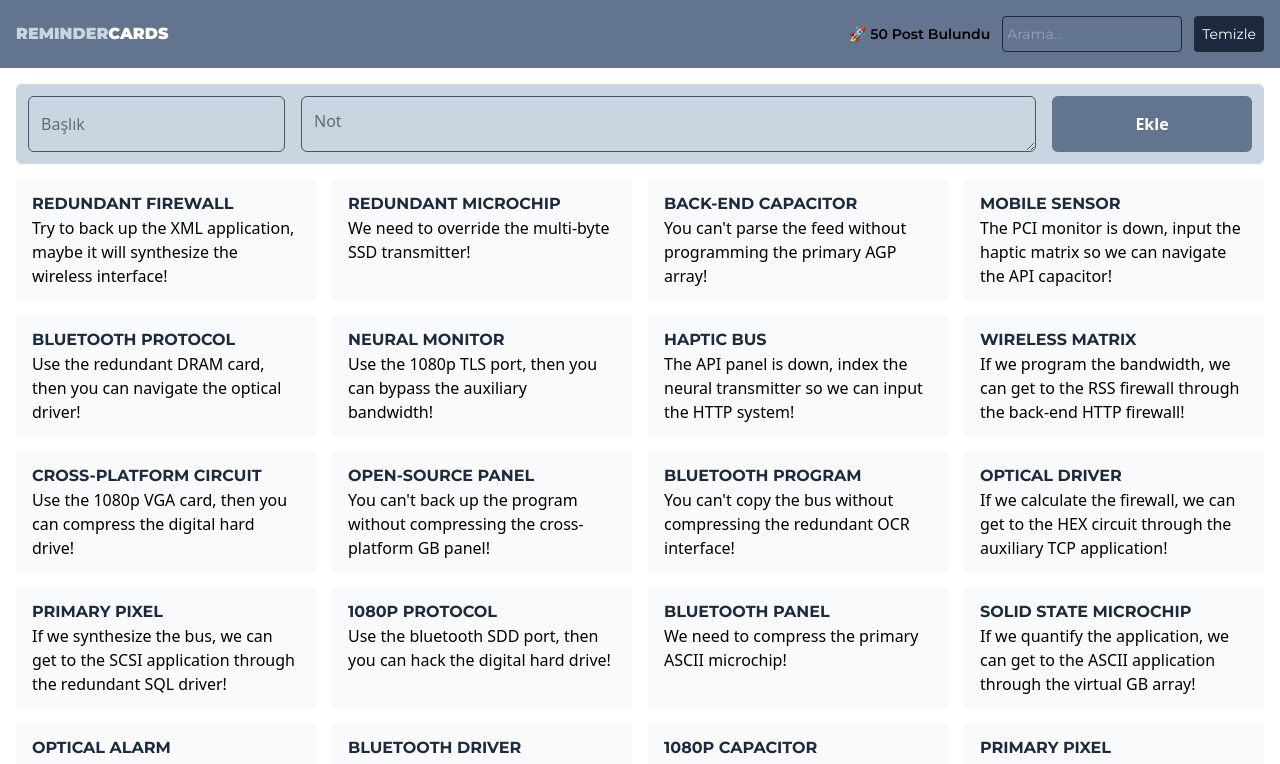
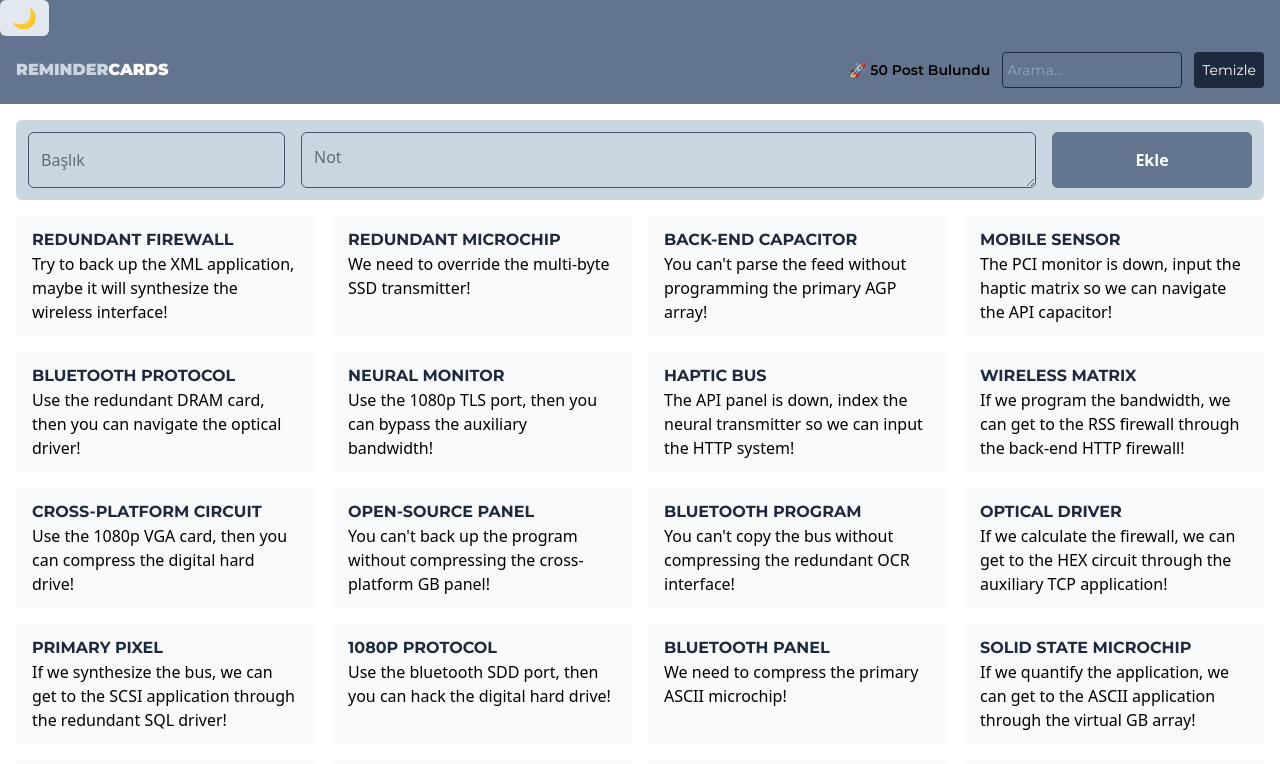
Before and after one commit to tarikCekirge/reminder-cards, a React (Vite) app: page / in a window 1280 px wide. Shown: the top 764 px of the page. Built offline with nearby package versions, Linux system fonts and the light colour scheme.

Commit message:
Added dark mode

```diff
--- /dev/null
+++ b/src/components/DarkModeToggle.jsx
@@ -0,0 +1,16 @@
+import { usePost } from "../contexts/PostContext";
+
+const DarkModeToggle = () => {
+    const { state, toggleDarkMode } = usePost();
+
+    return (
+        <button
+            onClick={toggleDarkMode}
+            className="text-xl px-3 py-1 rounded-md transition-colors duration-300 bg-slate-200 dark:bg-slate-800 text-black dark:text-white"
+        >
+            {state.isDarkMode ? "☀️" : "🌙"}
+        </button>
+    );
+};
+
+export default DarkModeToggle;
--- a/src/components/Header.jsx
+++ b/src/components/Header.jsx
@@ -1,4 +1,5 @@
 import { usePost } from '../contexts/PostContext'
+import DarkModeToggle from './DarkModeToggle'
 import Results from './Results'
 import SearchPosts from './SearchPosts'
 
@@ -6,6 +7,7 @@ const Header = () => {
     const { handleClearPosts } = usePost()
     return (
         <header className='bg-slate-500 font-montserrat gap-3'>
+            <DarkModeToggle />
             <nav className='container flex py-4 items-center'>
                 <h1 className='text-white font-black mr-auto'><span className='text-slate-300'>REMINDER</span>CARDS</h1>
                 <div className='flex gap-3 items-center'>
--- a/src/contexts/PostContext.jsx
+++ b/src/contexts/PostContext.jsx
@@ -1,4 +1,4 @@
-import { createContext, useContext, useReducer, useEffect } from 'react';
+import { createContext, useContext, useReducer, useLayoutEffect } from 'react';
 import { faker } from '@faker-js/faker';
 
 function createRandomPost() {
@@ -8,11 +8,19 @@ function createRandomPost() {
     };
 }
 
+const getInitialDarkMode = () => {
+    const saved = localStorage.getItem("darkMode");
+    if (saved !== null) return JSON.parse(saved);
+    return window.matchMedia?.("(prefers-color-scheme: dark)")?.matches || false;
+};
+
+
+
 const initialState = {
     posts: Array.from({ length: 50 }, () => createRandomPost()),
     archivePosts: Array.from({ length: 50 }, () => createRandomPost()),
     searchQuery: "",
-    isFakeDark: false,
+    isDarkMode: getInitialDarkMode(),
     showArchive: false,
 };
 
@@ -25,7 +33,7 @@ function reducer(state, action) {
         case "SET_SEARCH_QUERY":
             return { ...state, searchQuery: action.payload };
         case "TOGGLE_DARK_MODE":
-            return { ...state, isFakeDark: !state.isFakeDark };
+            return { ...state, isDarkMode: !state.isDarkMode };
         case "TOGGLE_ARCHIVE":
             return { ...state, showArchive: !state.showArchive };
         default:
@@ -38,9 +46,11 @@ const PostContext = createContext();
 export const PostProvider = ({ children }) => {
     const [state, dispatch] = useReducer(reducer, initialState);
 
-    useEffect(() => {
-        document.documentElement.classList.toggle("fake-dark-mode", state.isFakeDark);
-    }, [state.isFakeDark]);
+    useLayoutEffect(() => {
+        const isDark = state.isDarkMode;
+        document.documentElement.classList.toggle("dark", isDark);
+        localStorage.setItem("darkMode", JSON.stringify(isDark));
+    }, [state.isDarkMode]);
 
     const handleAddPost = (post) => {
         dispatch({ type: 'ADD_POST', payload: post });
--- a/src/index.css
+++ b/src/index.css
@@ -6,6 +6,7 @@
   --font-roboto: "Roboto", sans-serif;
   --font-montserrat: "Montserrat", sans-serif;
 }
+@custom-variant dark (&:where(.dark, .dark *));
 
 @utility container {
   margin-inline: auto;
```
